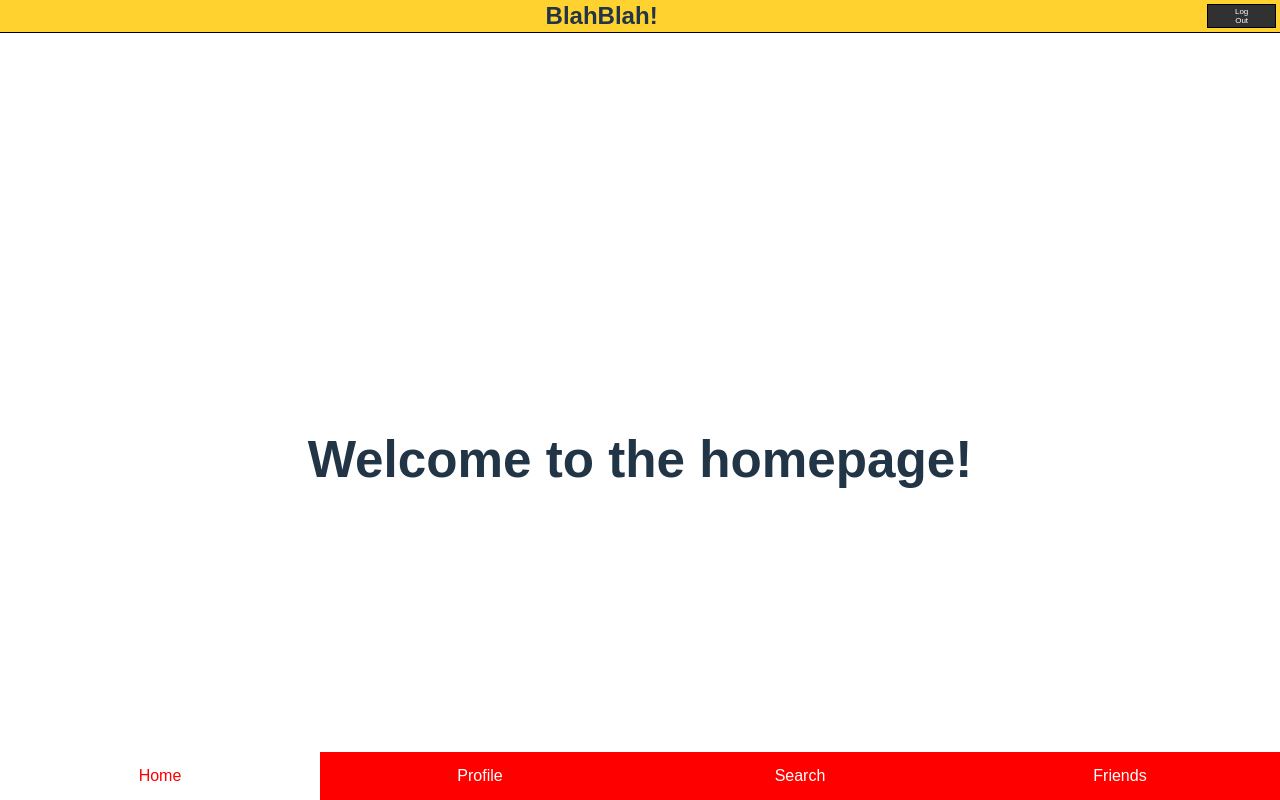
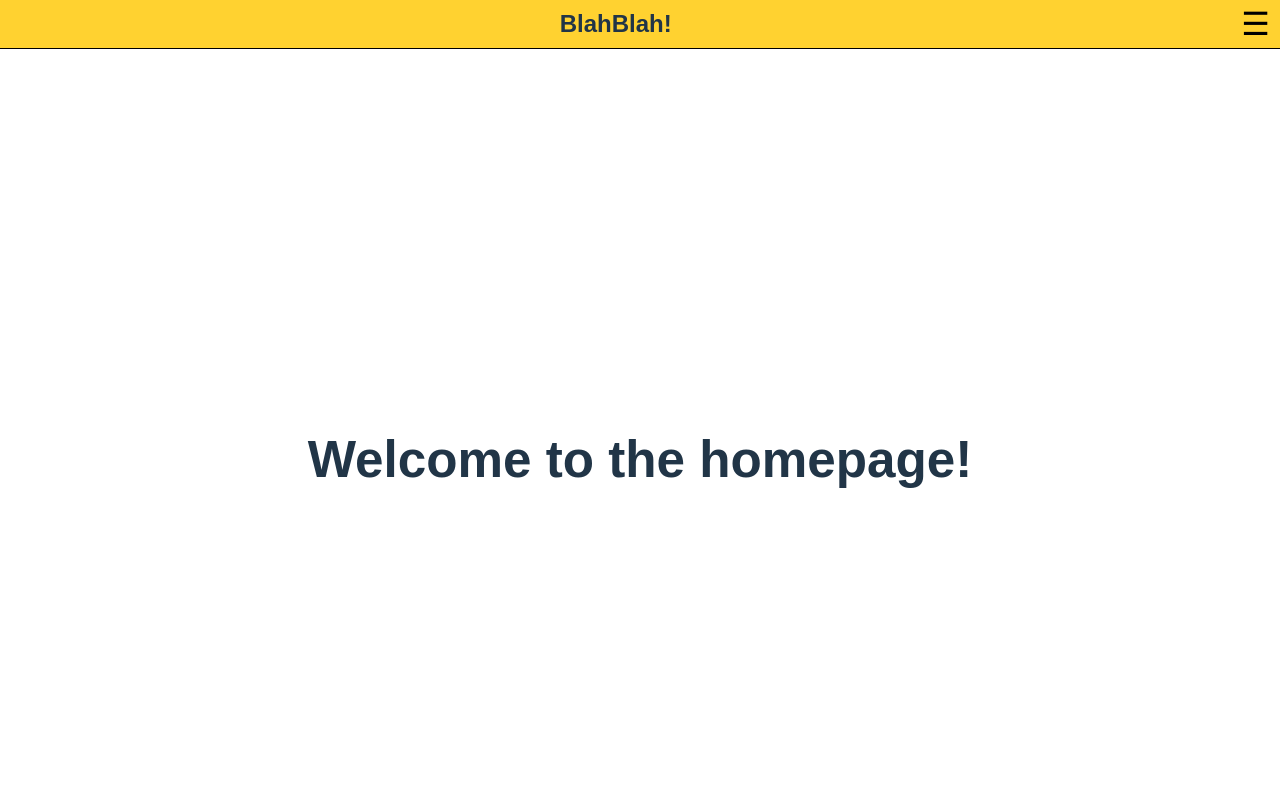
Before and after one commit to maxmoeller-147/MERN-Project, a React (Vite) app in the folder Frontend/message_app_project/: page /home in a window 1280 px wide. Built offline with nearby package versions, Linux system fonts and the light colour scheme.

Commit message:
feat: NavBar css into a hamburguer menu

```diff
--- a/Frontend/message_app_project/src/components/NavBar.jsx
+++ b/Frontend/message_app_project/src/components/NavBar.jsx
@@ -1,21 +1,29 @@
 import { useLocation, NavLink } from "react-router-dom";
-
+import { useState } from "react";
+import { LogoutButton } from "./LogoutBttm";
 
 
 
 export function NavBar() {
   const loc = useLocation();
+  const [open, setOpen] = useState(false)
 
   const hideOnRoutes = [ "/", "/users/login", "/users/register"];
   if (hideOnRoutes.includes(loc.pathname)) {return null};
 
   return (
-    <nav className="navbar">
-      <NavLink to="/home">Home</NavLink>
-      {/* need to find out who is current user */}
-      <NavLink to="/profiles">Profile</NavLink>
-      <NavLink to="/friends/search">Search</NavLink>
-      <NavLink to="/friends" end>Friends</NavLink>
+    <div className="drop-container">
+      <button className="drop-button"
+      onClick={() => setOpen (!open)}>
+        ☰
+      </button>
+    <nav className={`drop-menu ${open ? "open" : ""}`}>
+      <NavLink to="/home" onClick={() => setOpen(false)}>Home</NavLink>
+      <NavLink to="/profiles" onClick={() => setOpen(false)}>Profile</NavLink>
+      <NavLink to="/friends/search" onClick={() => setOpen(false)}>Search</NavLink>
+      <NavLink to="/friends" end onClick={() => setOpen(false)}>Friends</NavLink>
+      <LogoutButton />
     </nav>
+    </div>
   );
 }
--- a/Frontend/message_app_project/src/styles/Header.css
+++ b/Frontend/message_app_project/src/styles/Header.css
@@ -16,15 +16,3 @@ header h1 {
   text-align: center;
   width: 100%;
 }
-
-.button--logout {
-  margin: 0.5em;
-  border-radius: 0;
-  padding: 2px 20px;
-  font-size: 0.5em;
-  font-weight: 300;
-  font-family: inherit;
-  background-color: rgb(49, 49, 49);
-  color: white;
-  cursor: pointer;
-  transition: border-color 0.25s; }
--- a/Frontend/message_app_project/src/styles/Navbar.css
+++ b/Frontend/message_app_project/src/styles/Navbar.css
@@ -1,28 +1,45 @@
-.navbar {
-  position: fixed;
-  bottom: 0;
-  left: 0;
-  width: 100%;
-  display: flex;
-  flex-direction: row;
-  justify-content: space-evenly;
-  height: 48px;
+
+.drop-container {
+  position: relative;
+
 }
 
-.navbar a {
-  background-color: red;
-  color: white;
-  height: 100%;
-  width: 100%;
-  align-content: center;
+.drop-button {
+  font-size: 2rem;
+  background: none;
+  border: 0px;
+  padding: 5px 10px;
   cursor: pointer;
+  font-weight: 500;
 }
 
-.navbar a:hover {
-  filter: brightness(1.1);
+.drop-menu {
+  position: absolute;
+  top: 90%;
+  right:0;
+  background: var(--yellow-color);
+  display: none;
+  flex-direction: column;
+  min-width: 150px;
 }
 
-.navbar .active {
-  background-color: white;
-  color: red;
+.drop-menu.open {
+  display: flex;
 }
+
+.drop-menu a {
+  padding: 10px;
+  text-decoration: none;
+  color: black;
+  border: 1px solid black;
+}
+
+.drop-menu a:hover {
+  background: #eee;
+}
+
+.button--logout {
+  padding: 10px;
+  background-color: rgb(49, 49, 49);
+  color: white;
+}
--- a/Frontend/message_app_project/src/templates/BaseLayout.jsx
+++ b/Frontend/message_app_project/src/templates/BaseLayout.jsx
@@ -8,7 +8,7 @@ export function BaseLayout() {
   return <>
     <header>
       <h1>BlahBlah!</h1>
-      <LogoutButton />
+      <NavBar />
     </header>
 
     <main>
@@ -16,7 +16,5 @@ export function BaseLayout() {
       <Outlet />
 
     </main>
-
-    <NavBar />
   </>
 }
```
